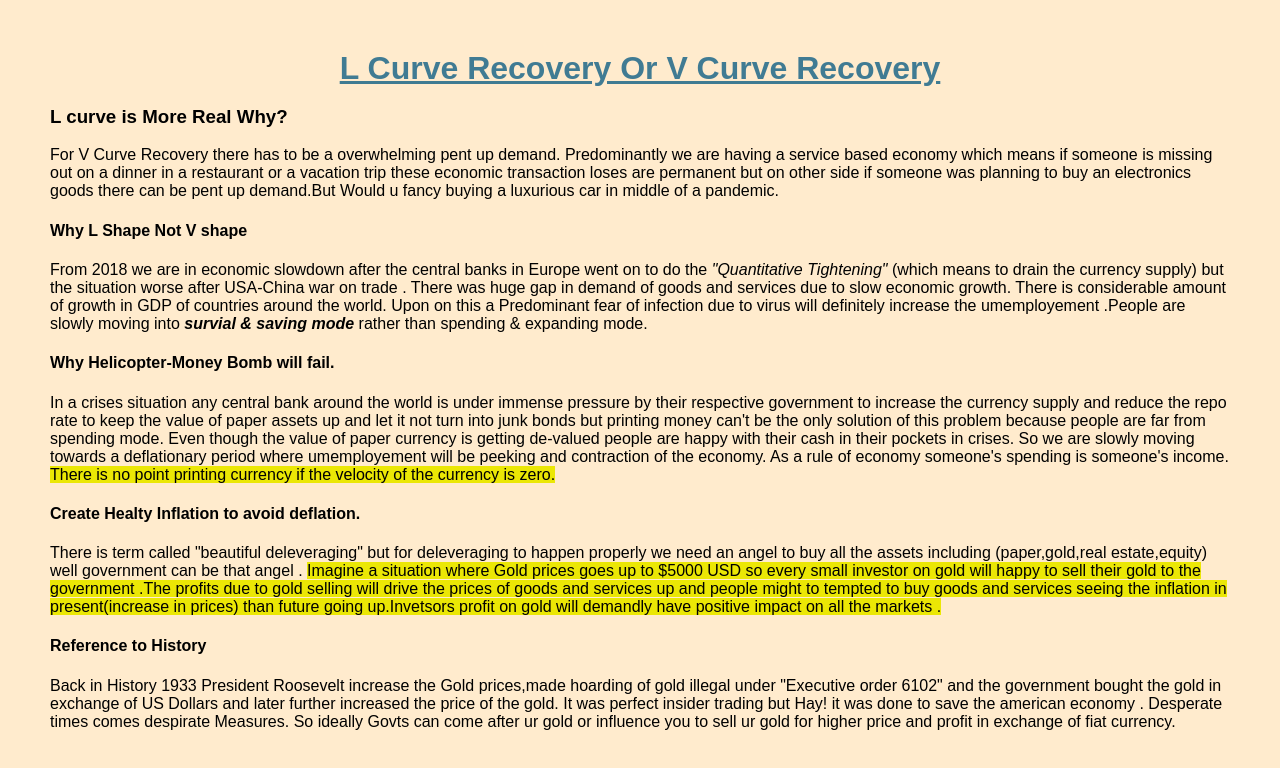
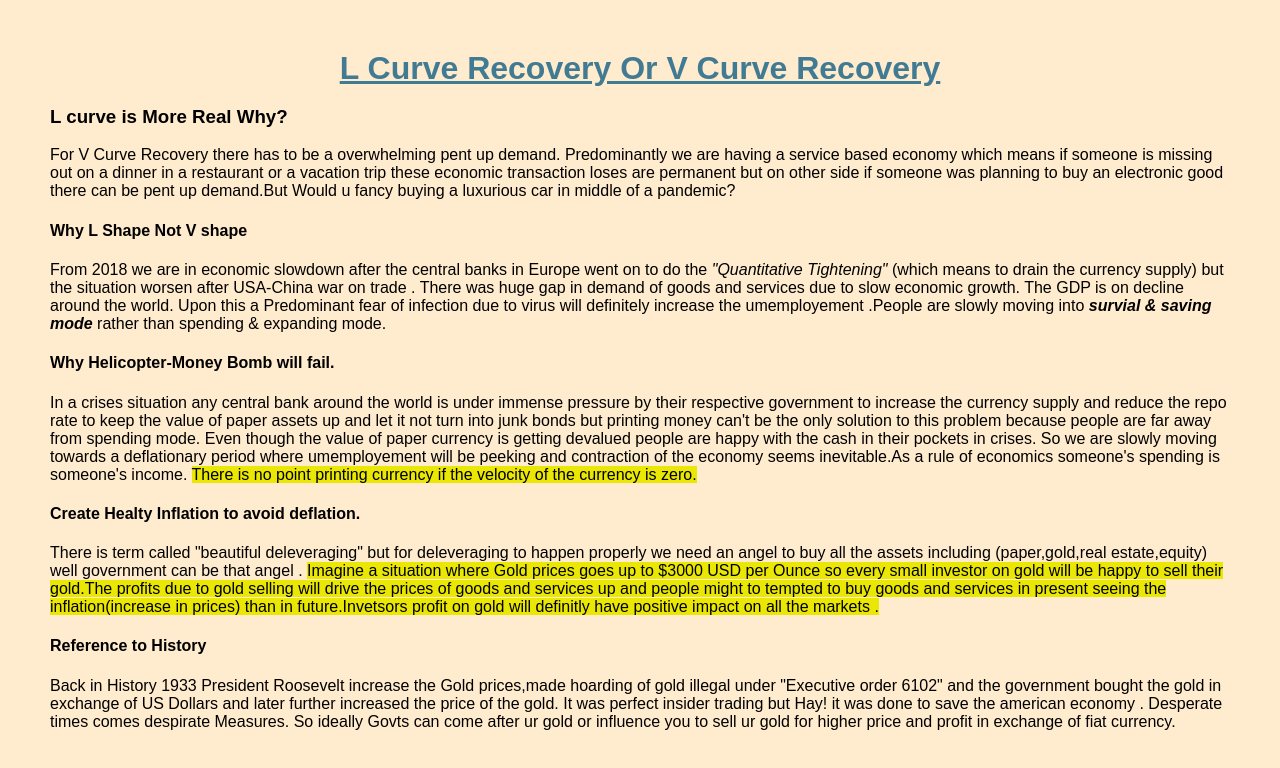
Before and after one commit to koustavmandal95/socioeco, a plain HTML site: page L_curve_Recovery.html in a window 1280 px wide. Drawn offline with Linux system fonts and the light colour scheme.

Commit message:
Update L_curve_Recovery.html

```diff
--- a/L_curve_Recovery.html
+++ b/L_curve_Recovery.html
@@ -29,24 +29,24 @@
         <p>
         For V Curve Recovery there has to be a overwhelming pent up demand. Predominantly we are having a service based economy
         which means if someone is missing out on a dinner in a restaurant or a vacation trip these economic transaction loses
-        are permanent but on other side if someone was planning to buy an electronics goods there can be pent up demand.But Would u fancy
-        buying a luxurious car in middle of a pandemic.
+        are permanent but on other side if someone was planning to buy an electronic good there can be pent up demand.But Would u fancy
+        buying a luxurious car in middle of a pandemic?
         </p>
         <h4 class="">Why L Shape Not V shape</h4>
         <p class="">
         From 2018 we are in economic slowdown  after the central banks in Europe went on to do the <em>"Quantitative Tightening"</em>
-        (which means to drain the currency supply) but the situation worse after USA-China war on trade . There was huge gap in demand
-        of goods and services due to slow economic growth. There is considerable amount of growth in GDP of countries around the world.
-        Upon on this a Predominant fear of infection due to virus will definitely increase the umemployement .People are slowly moving
+        (which means to drain the currency supply) but the situation worsen after USA-China war on trade . There was huge gap in demand
+        of goods and services due to slow economic growth. The GDP is on decline around the world.
+        Upon this a Predominant fear of infection due to virus will definitely increase the umemployement .People are slowly moving
         into <strong><em>survial & saving mode</em></strong> rather than spending & expanding mode.
         </p>
         <h4 class="">Why Helicopter-Money Bomb will fail.</h4>
         <p class="">
         In a crises situation any central bank around the world is under immense pressure by their respective government to increase the
         currency supply and reduce the repo rate to keep the value of paper assets up and let it not turn into junk bonds but printing money
-        can't be the only solution of this problem because people are far from spending mode. Even though the value of paper currency is getting
-        de-valued people are happy with their cash in their pockets in crises. So we are slowly moving towards a deflationary period where
-        umemployement will be peeking and contraction of the economy. As a rule of economy someone's spending is someone's income.
+        can't be the only solution to this problem because people are far away from spending mode. Even though the value of paper currency is getting
+        devalued people are happy with the cash in their pockets in crises. So we are slowly moving towards a deflationary period where
+        umemployement will be peeking and contraction of the economy seems inevitable.As a rule of economics someone's spending is someone's income.
         <span>There is no point printing currency if the velocity of the currency is zero. </span>
         </p>
         <h4 class="">Create Healty Inflation to avoid deflation.</h4>
@@ -54,9 +54,9 @@
         There is term called "beautiful deleveraging" but for deleveraging to happen properly we need an angel to buy all the assets including
         (paper,gold,real estate,equity) well government can be that angel .
             <span>
-                Imagine a situation where Gold prices goes up to $5000 USD so every small
-                investor on gold will happy to sell their gold to the government .The profits due to gold selling will drive the prices of goods and services up and
-                people might to tempted to buy goods and services seeing the inflation in present(increase in prices) than future going up.Invetsors profit on gold will demandly have positive impact
+                Imagine a situation where Gold prices goes up to $3000 USD per Ounce so every small
+                investor on gold will be happy to sell their gold.The profits due to gold selling will drive the prices of goods and services up and
+                people might to tempted to buy goods and services in present seeing the inflation(increase in prices) than in future.Invetsors profit on gold will definitly have positive impact
                 on all the markets .
             <span>
         </p>
```
